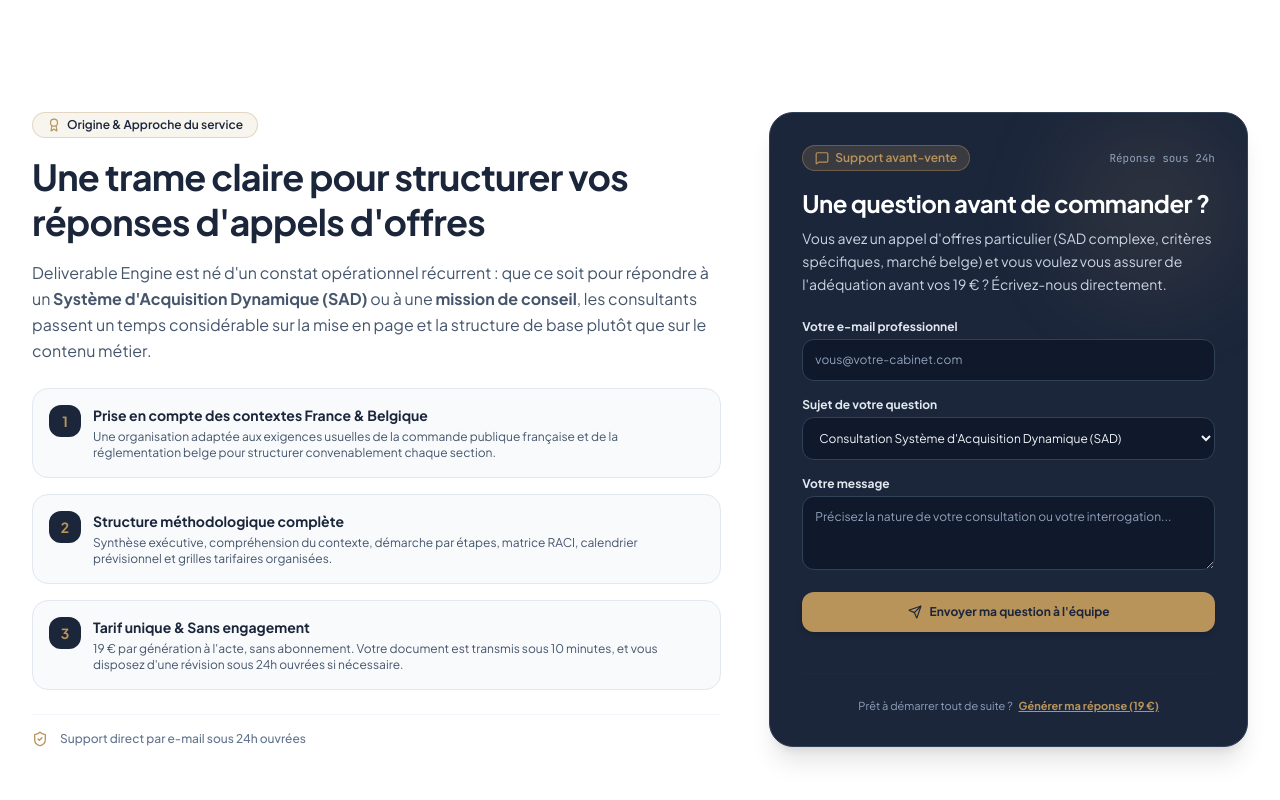
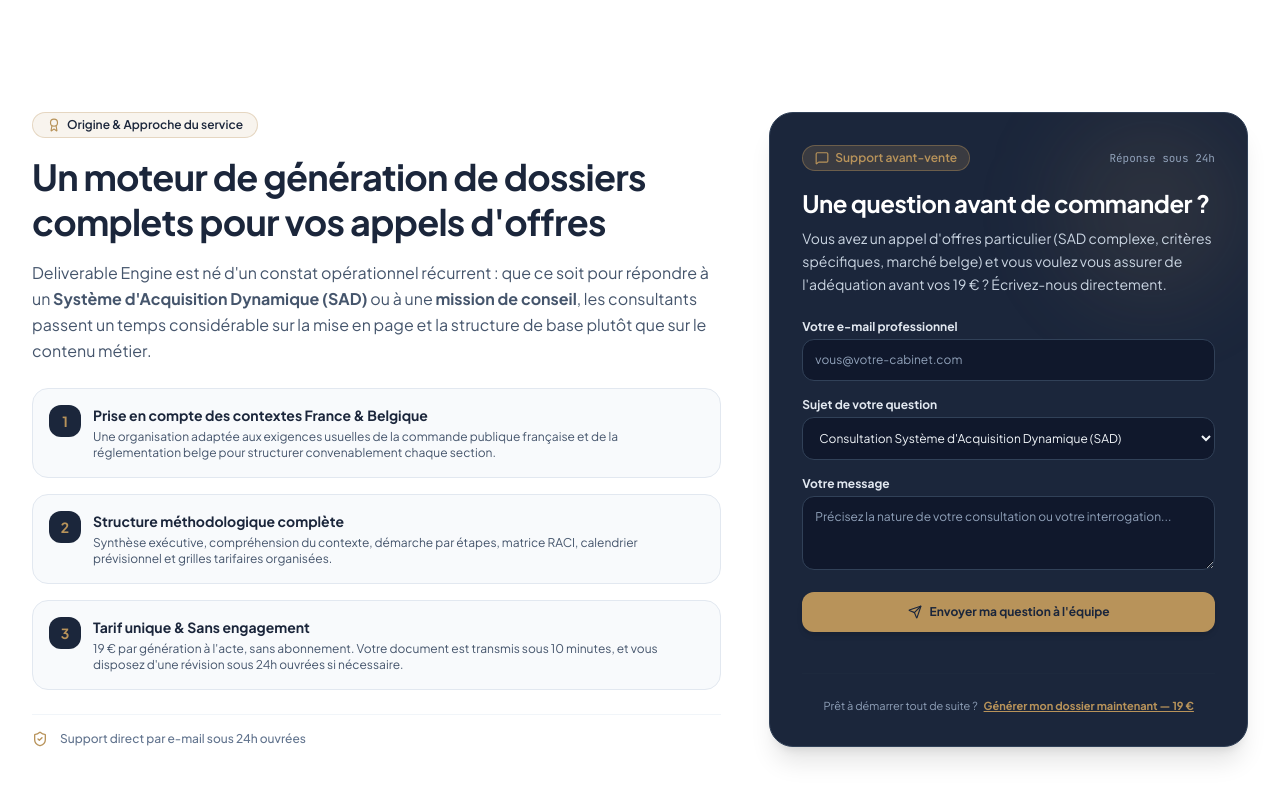
Before and after one commit to OMARMARCO23/DeliverableEngine, a React (Vite) app: page / in a window 1280 px wide. Shown: the part 10395-11195 px from the top of the page. Built offline with nearby package versions, Linux system fonts and the light colour scheme; no server answers; a web font is replaced by a local one.

Commit message:
Update contact email handling and UI text

```diff
--- a/src/components/AboutAndContact.tsx
+++ b/src/components/AboutAndContact.tsx
@@ -6,6 +6,7 @@
 import React, { useState } from 'react';
 import { motion } from 'motion/react';
 import { MessageSquare, Mail, ShieldCheck, CheckCircle2, Award, FileCheck, Send, Sparkles, HelpCircle } from 'lucide-react';
+import { COMPANY_INFO } from '../data';
 
 interface AboutAndContactProps {
   onOpenGenerate: () => void;
@@ -21,8 +22,8 @@ export default function AboutAndContact({ onOpenGenerate }: AboutAndContactProps
     e.preventDefault();
     if (!contactEmail || !contactMessage) return;
 
-    // Direct mailto fallback or simulated direct contact
-    const mailtoUrl = `mailto:support@deliverable-engine.io?subject=${encodeURIComponent(
+    // Direct mailto fallback or direct contact
+    const mailtoUrl = `mailto:${COMPANY_INFO.supportEmail}?subject=${encodeURIComponent(
       contactSubject
     )}&body=${encodeURIComponent(`De: ${contactEmail}\n\nMessage:\n${contactMessage}`)}`;
 
@@ -45,7 +46,7 @@ export default function AboutAndContact({ onOpenGenerate }: AboutAndContactProps
               </div>
 
               <h2 className="font-serif-heading text-3xl sm:text-4xl font-extrabold text-[#1B263B] tracking-tight leading-tight">
-                Une trame claire pour structurer vos réponses d'appels d'offres
+                Un moteur de génération de dossiers complets pour vos appels d'offres
               </h2>
 
               <p className="mt-4 text-slate-600 text-sm sm:text-base font-sans leading-relaxed">
@@ -179,7 +180,7 @@ export default function AboutAndContact({ onOpenGenerate }: AboutAndContactProps
                     </div>
                     <h4 className="text-sm font-bold text-white">Message bien préparé !</h4>
                     <p className="text-xs text-slate-300">
-                      Votre messagerie a été ouverte avec vos éléments. Vous pouvez également nous contacter directement sur <strong>support@deliverable-engine.io</strong>.
+                      Votre application de messagerie a été ouverte avec vos éléments pré-remplis. Notre équipe vous répond sous 24h ouvrées.
                     </p>
                     <button
                       onClick={() => setIsSent(false)}
@@ -198,7 +199,7 @@ export default function AboutAndContact({ onOpenGenerate }: AboutAndContactProps
                     onClick={onOpenGenerate}
                     className="text-[#B8935A] font-bold underline hover:text-[#d3a968] cursor-pointer ml-1"
                   >
-                    Générer ma réponse (19 €)
+                    Générer mon dossier maintenant — 19 €
                   </button>
                 </p>
               </div>
```
